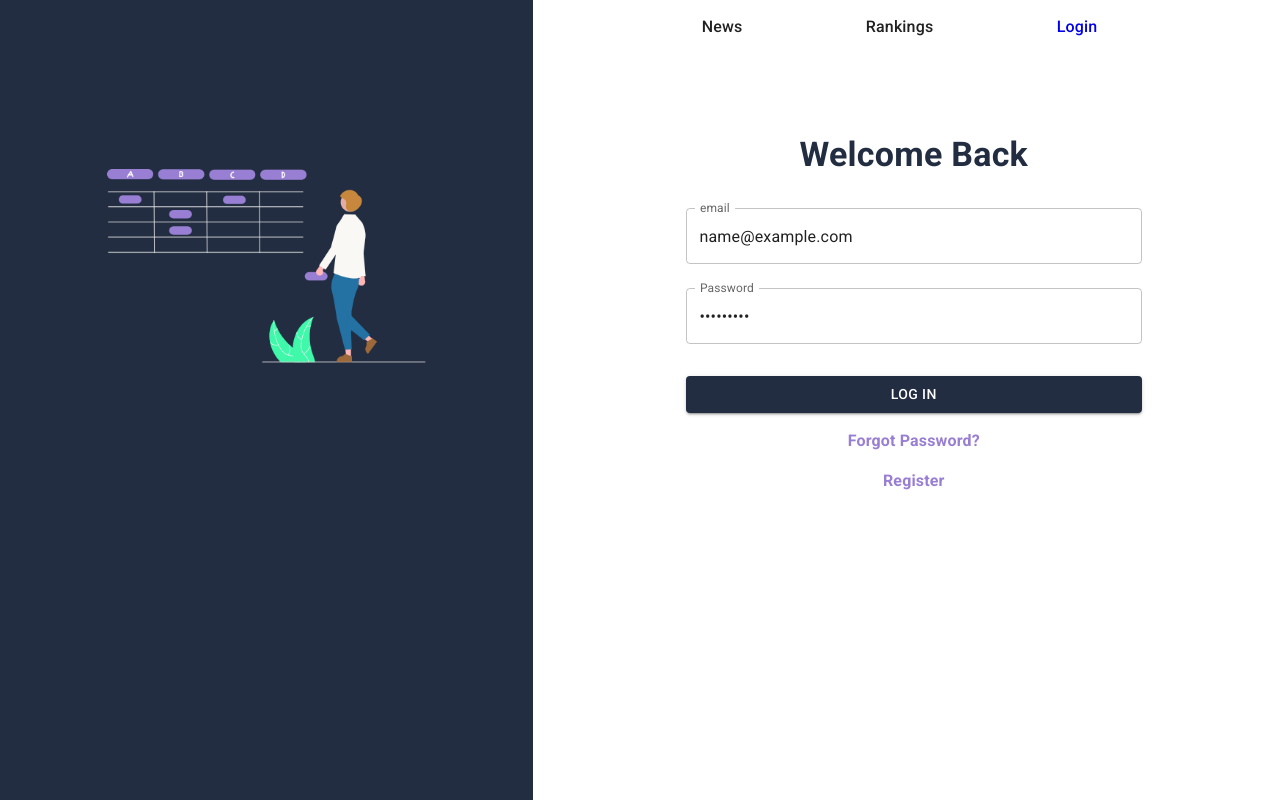
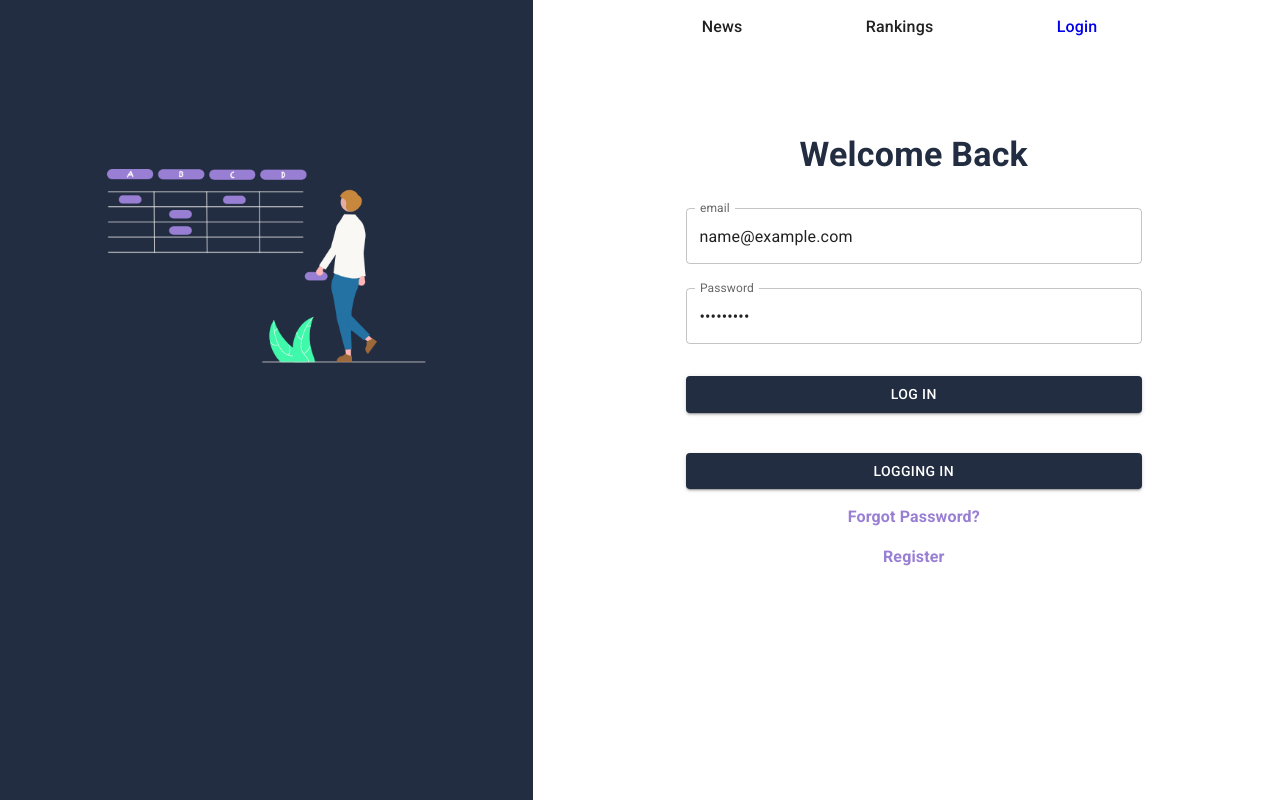
Before and after one commit to StephenFinegan21/mycryptotracker, a React (Create React App) app: page /login in a window 1280 px wide. Both pictures are taken after typing "name@example.com", "Sample123" into the empty fields and a click on the button "LOG IN". Built offline with nearby package versions, Linux system fonts and the light colour scheme; no server answers.

Commit message:
user authentication

```diff
--- a/src/App.js
+++ b/src/App.js
@@ -6,38 +6,49 @@ import Nav from './component/Nav';
 import Register from './pages/Register';
 import ForgotPassword from './pages/ForgotPassword';
 import Dashboard from './pages/Dashboard';
+import { useAuthContext } from './hooks/useAuthContext';
+
 
 import {
   BrowserRouter,
   Switch,
-  Route
+  Route, Redirect
 } from "react-router-dom";
 
 
 function App() {
+const { authIsReady, user } = useAuthContext()
+
   return (
     <div className="App">
+      {authIsReady && (
       <BrowserRouter>
+
       <Nav />
+
       <CssBaseline />
         <Switch>
           <Route exact path="/">
               <Register />
             </Route>
             <Route path="/login">
-              <Login />
+              {!user && <Login /> }
+              {user && <Redirect to ="/dashboard" />}
             </Route>
             <Route path="/register">
-              <Register />
+              {!user && <Register /> }
+              {user && <Redirect to ="/dashboard" />}
             </Route>
             <Route exact path="/forgotpassword">
               <ForgotPassword />
             </Route>
             <Route exact path="/dashboard">
-              <Dashboard />
+              {user && <Dashboard /> }
+              {!user && <Redirect to ="/login" />}
             </Route>
           </Switch>
       </BrowserRouter>
+      )}
     </div>
   );
 }
--- a/src/component/Nav.js
+++ b/src/component/Nav.js
@@ -1,15 +1,36 @@
 import React from 'react'
 import { Link } from 'react-router-dom'
+import {useLogout } from '../hooks/useLogout'
+import { useContext } from 'react'
+import { useAuthContext } from '../hooks/useAuthContext'
+
 
 const Nav = () => {
+    const { logout } = useLogout()
+    const { user } = useAuthContext()
+
+
+
     return (
         <>
-        <div className="navbar">
+        <div className="navbar" >
+
 
          <ul>
             <li>News</li>
             <li>Rankings</li>
+            {!user &&
+            <>
             <li><Link to="/login" style={{ textDecoration: 'none' }}>Login</Link></li>
+            </>
+            }
+
+            {user &&
+            <li>
+                <p>Hello {user.displayName}</p>
+            <button onClick={logout}><Link to="/login" style={{ textDecoration: 'none' }}>Logout</Link></button>
+            </li>
+            }
         </ul>
         </div>
 
--- /dev/null
+++ b/src/context/AuthContext.js
@@ -0,0 +1,53 @@
+//Context handles the global state of the current user (Authenticated / not authenticated)
+//Different actions such as registering, logging in, logging out will change the auth state
+//AuthContext will handle updating the state and make it available to different components.
+//Allows us to change what to show the user depending on if they are authenticated
+
+import {  createContext, useReducer  } from "react";
+import { useEffect } from "react";
+import { cryptoAuth } from "../firebase/config";
+
+export const AuthContext = createContext()
+
+//Manages the state of user authentication
+export const authReducer = (state, action) => {
+    switch(action.type){
+        case 'LOGIN':
+            return {...state, user: action.payload } //set user as the value passed from action
+
+        case 'LOGOUT':
+            return {...state, user: null }          //user is null - so logs out
+
+        case 'AUTH_IS_READY':
+            return {...state, user: action.payload, authIsReady: true }
+
+        default :
+            return state
+    }
+}
+
+export const AuthContextProvider = ( { children }) => {
+
+    const [state, dispatch] = useReducer(authReducer, {
+        user: null,
+        authIsReady: false
+    })
+
+    useEffect(() => {
+       const unsub =  cryptoAuth.onAuthStateChanged((user) => {
+           dispatch({type: 'AUTH_IS_READY' , payload: user})
+            unsub() //will only run the function once
+         })
+
+    }, [])
+
+
+
+    return (
+        //Provider gives the child components access to the current authentication state
+        <AuthContext.Provider value={{ ...state, dispatch }} >
+            { children }
+        </AuthContext.Provider>
+    )
+
+}
--- /dev/null
+++ b/src/hooks/useAuthContext.js
@@ -0,0 +1,12 @@
+import { AuthContext } from "../context/AuthContext";
+import { useContext } from "react";
+
+export const useAuthContext = () => {
+    const context = useContext(AuthContext)
+
+    if(!context)
+{
+    throw Error('error using useAuthContext')
+}
+    return context
+}
--- /dev/null
+++ b/src/hooks/useLogin.js
@@ -0,0 +1,40 @@
+import { useState, useEffect } from 'react'
+import { cryptoAuth } from '../firebase/config'
+import { useAuthContext } from './useAuthContext'
+
+export const useLogin = () => {
+  const [isCancelled, setIsCancelled] = useState(false)
+  const [error, setError] = useState(null)
+  const [isPending, setIsPending] = useState(false)
+  const { dispatch } = useAuthContext()
+
+  const login = async (email, password) => {
+    setError(null)
+    setIsPending(true)
+
+    try {
+      const response = await cryptoAuth.signInWithEmailAndPassword(email, password)
+
+      // dispatch login action
+      dispatch({ type: 'LOGIN', payload: response.user })
+
+      if (!isCancelled) {
+        setIsPending(false)
+        setError(null)
+      }
+    }
+    catch(errorMsg) {
+      if (!isCancelled) {
+        setError(errorMsg.message)
+        setIsPending(false)
+      }
+    }
+  }
+
+
+  useEffect(() => {
+    return () => setIsCancelled(true)
+  }, [])
+
+  return { login, isPending, error }
+}
--- /dev/null
+++ b/src/hooks/useLogout.js
@@ -0,0 +1,43 @@
+import { useState, useEffect } from "react"
+import { cryptoAuth } from "../firebase/config"
+import { useAuthContext } from "./useAuthContext"
+
+export const useLogout = () => {
+
+    const [isCancelled, setIscancelled ] = useState(false)
+
+    const [error, setError] = useState(null);
+    const [isPending, setIsPending] = useState(false);
+     const { dispatch } = useAuthContext();
+
+     const logout = async () => {
+         setError(null)
+         setIsPending(true)
+
+         try{
+            await cryptoAuth.signOut()
+            dispatch( { type: 'LOGOUT' })
+
+            if(!isCancelled){
+                setIsPending(false)
+                setError(null)
+            }
+
+         }
+         catch(errorMsg){
+            if(!isCancelled){
+             console.log(errorMsg.message)
+             setError(errorMsg.message)
+             setIsPending(false)
+         }
+        }
+     }
+
+     useEffect ( ()  => {
+        return () => setIscancelled(true)
+     }, [])
+
+     return { logout, error, isPending }
+
+
+}
--- a/src/hooks/useRegister.js
+++ b/src/hooks/useRegister.js
@@ -1,20 +1,21 @@
 
-import { useState } from "react"
+import { useState , useEffect} from "react"
 import { cryptoAuth } from "../firebase/config"
+import { useAuthContext } from "./useAuthContext"
 
 export const useRegister = () => {
 
-    const [error, setError] = useState(null)
-    const [isPending, setIsPending] = useState(false)
+    const [isCancelled, setIscancelled ] = useState(false)
+    const [error, setError] = useState(null);
+    const [isPending, setIsPending] = useState(false);
+     const { dispatch } = useAuthContext();
 
     const register = async (email, password, displayName ) =>{
         setError(null)      //reset any errors to null
         setIsPending(true)  //Create user process started
 
         try {
-            //register
             const response = await cryptoAuth.createUserWithEmailAndPassword(email, password)
-            console.log(response.user)
 
             if(!response){
                 throw new Error('couldnt register user')
@@ -23,17 +24,31 @@ export const useRegister = () => {
             //Add display name
             await response.user.updateProfile({ displayName : displayName})
 
-            setIsPending(false)
-            setError(null)
+            //dispatch login action
+            dispatch({ type: 'LOGIN', payload: response.user})
+
+
+            if(!isCancelled){
+                setIsPending(false)
+                setError(null)
+            }
 
         }
         //catch
-        catch(error){
-            console.log(error.message)
-            setError(error.message)
-            setIsPending(false)
+        catch(errorMsg){
+            if(!isCancelled){
+             console.log(errorMsg.message)
+             setError(errorMsg.message)
+             setIsPending(false)
+         }
         }
+
+
     }
+    useEffect ( ()  => {
+        return () => setIscancelled(true)
+     }, [])
+
 
     return {error, isPending, register}
 
--- a/src/index.js
+++ b/src/index.js
@@ -3,10 +3,13 @@ import ReactDOM from 'react-dom';
 import './index.css';
 import App from './App';
 import reportWebVitals from './reportWebVitals';
+import { AuthContextProvider } from './context/AuthContext';
 
 ReactDOM.render(
   <React.StrictMode>
-    <App />
+     <AuthContextProvider>
+      <App />
+      </AuthContextProvider>
   </React.StrictMode>,
   document.getElementById('root')
 );
--- a/src/pages/ForgotPassword.js
+++ b/src/pages/ForgotPassword.js
@@ -42,7 +42,7 @@ export default function ForgotPassword() {
        <div className="form-container">
           <Box component="form"  sx={{ mt: 1 }}>
           <Typography component="h1" variant="h4" sx={{ fontWeight: 'bold', mb: 2, color:theme.palette.dark, textAlign:'center' }}>Forgot Password</Typography>
-            <TextField id="standard-basic" label="email" variant="outlined" fullWidth="true" type="email" margin="normal" />
+            <TextField id="standard-basic" label="email" variant="outlined" fullWidth type="email" margin="normal" />
 
             <Button
                 type="submit"
--- a/src/pages/Login.js
+++ b/src/pages/Login.js
@@ -5,6 +5,7 @@ import Box from '@mui/material/Box';
 import myImage from '../assets/login-img.png';
 import { Link } from 'react-router-dom'
 import { useState } from 'react';
+import { useLogin } from '../hooks/useLogin';
 
 
 
@@ -32,11 +33,13 @@ export default function Login() {
 
 const [email, setEmail] = useState('')
 const [password, setPassword] = useState('')
+const { login, error, isPending } = useLogin()
 
 const handleSubmit =(e) => {
   e.preventDefault()
+  login(email, password)
   console.log(email)
-  console.log(password)
+
 }
 
 
@@ -61,6 +64,8 @@ const handleSubmit =(e) => {
               >
                 Log In
               </Button>
+              {isPending &&  <Button fullWidth variant="contained" sx={{ bgcolor:theme.palette.dark, mt: 3, mb: 2 }} > Logging In </Button> }
+              { error && <p>{error}</p>}
               <Link to="/forgotpassword" style={{ textDecoration: 'none', color:"white" }}><Typography component="p" variant="p" sx={{ fontWeight: 'bold', mb: 2, color:theme.palette.purple, textAlign:'center' }}>Forgot Password?</Typography></Link>
               <Link to="/register" style={{ textDecoration: 'none' }}><Typography component="p" variant="p" sx={{ fontWeight: 'bold', mb: 2, color:theme.palette.purple, textAlign:'center' }}>Register</Typography></Link>
           </Box>
```
